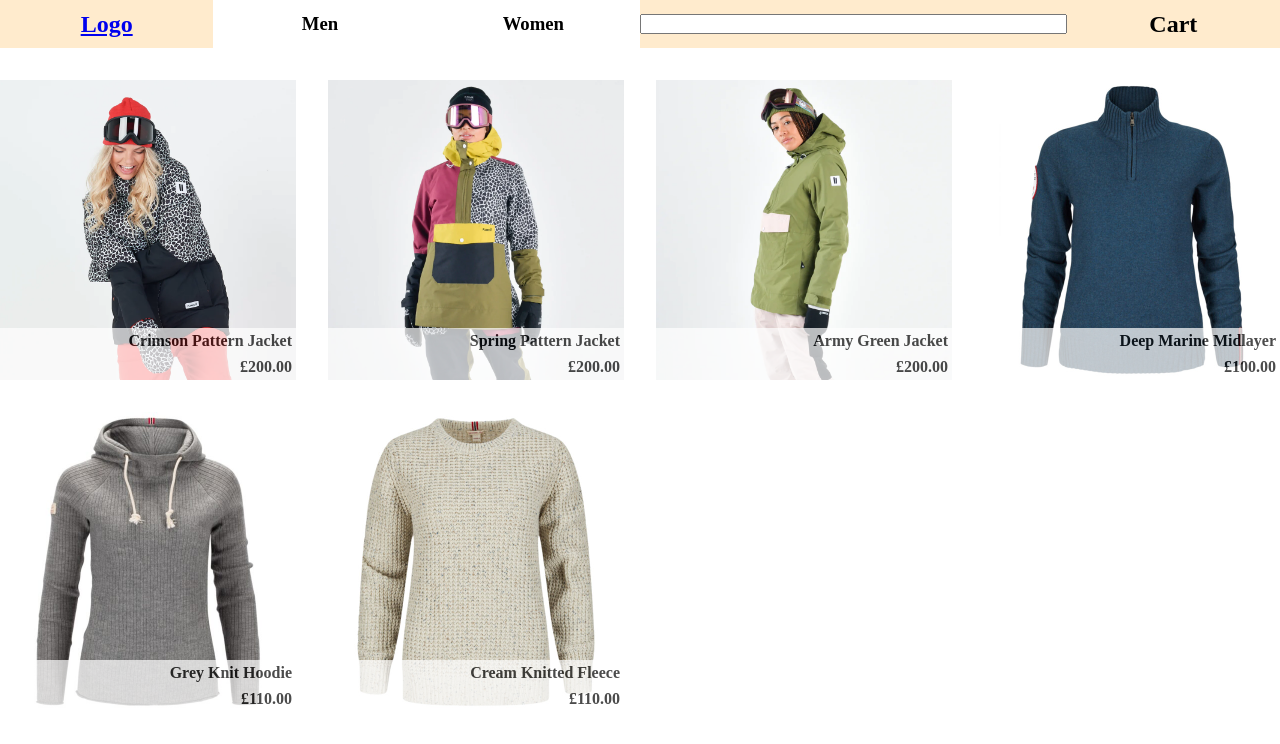
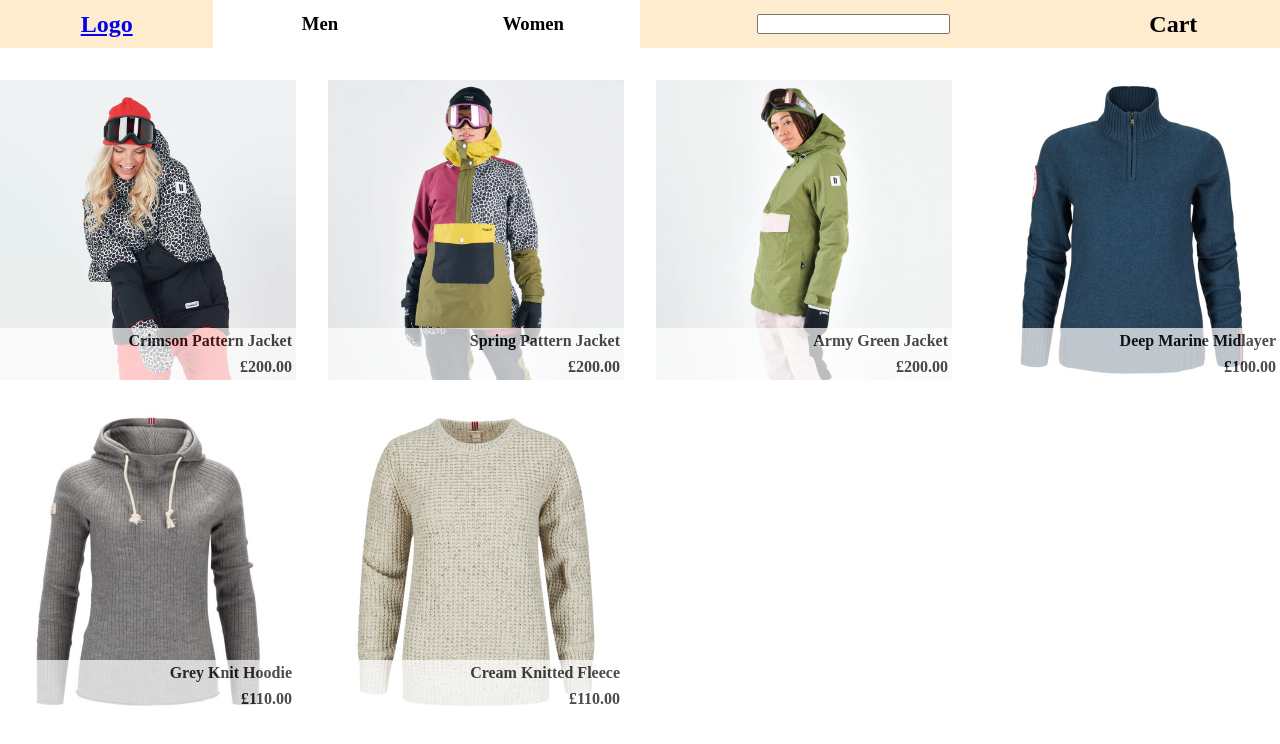
Before and after one commit to lewisjsmith/online-shop, a React (Vite) app: page /women in a window 1280 px wide. Shown: the top 744 px of the page. Built offline with nearby package versions, Linux system fonts and the light colour scheme.

Commit message:
Search bar finds results from starting character or matching word in value. Issue needs resolving that navigating from search result to search result will not refresh the product page component despite URL change.

```diff
--- a/src/App.jsx
+++ b/src/App.jsx
@@ -66,7 +66,7 @@ function App(props) {
 
           {products.map(item => {
             return (
-              <Route key={item.value} path={`product/${item.value}`} element={<ProductPage location={props.location} />} />
+              <Route key={item.value} exact={true} path={`/product/${item.value}`} element={<ProductPage location={props.location} />} />
             );
           })}
 
--- a/src/components/Navbar.jsx
+++ b/src/components/Navbar.jsx
@@ -4,6 +4,7 @@ import { ShopContext } from "../App";
 import styles from "../styles/Navbar.module.css";
 import Dropdown from "./Dropdown"
 import CardPanel from "./CartPanel";
+import SearchBar from "./SearchBar";
 
 function Navbar() {
 
@@ -43,7 +44,9 @@ function Navbar() {
                     <li className={styles["list-item"]}><Link to={"/"}><h2>Logo</h2></Link></li>
                     <Dropdown main={"men"} links={["coats", "midlayers", "shirts", "bibs", "accessories"]}/>
                     <Dropdown main={"women"} links={["coats", "midlayers", "shirts", "bibs", "accessories"]}/>
-                    <li className={styles["list-item"]}><input className={styles["search-bar"]} type="text" /></li>
+
+                    <li className={styles["list-item"]}><SearchBar /></li>
+
                     <li className={styles["list-item"]}><h2 onClick={() => setShow(!show)}>Cart {cartNumber === 0 ? "" : cartNumber}</h2></li>
                 </ul>
             </nav>
--- a/src/components/ProductPage.jsx
+++ b/src/components/ProductPage.jsx
@@ -4,7 +4,7 @@ import { ShopContext } from "../App";
 import styles from "../styles/ProductPage.module.css"
 import ImageSlider from "./ImageSlider";
 
-export default function ProductPage() {
+export default function ProductPage(props) {
 
     const { addToCart, products } = useContext(ShopContext);
     const { pathname } = useLocation();
--- /dev/null
+++ b/src/components/SearchBar.jsx
@@ -0,0 +1,30 @@
+import { useContext, useState } from 'react';
+import { Link } from 'react-router-dom';
+import { ShopContext } from '../App';
+import styles from '../styles/SearchBar.module.css';
+
+export default function SearchBar() {
+
+    const { products } = useContext(ShopContext);
+
+    const [query, setQuery] = useState("");
+
+    function handleChange(e) {
+        setQuery(e.target.value);
+    }
+
+    return (
+        <div className={styles["container"]}>
+            <input className={styles["search-bar"]} type="text" onChange={handleChange}></input>
+            <ul className={styles["search-results-list"]}>
+                {products.map(item => {
+                    if (item.value.split("-").includes(query) || item.value.charAt(0) === query) {
+                        return <li key={item.value}>
+                            <Link onClick={() => setQuery("") } to={`/product/${item.value}`}>{item.categories[0]} &gt; {item.value}</Link>
+                        </li>
+                    }
+                })}
+            </ul>
+        </div>
+    );
+}
--- a/src/styles/Dropdown.module.css
+++ b/src/styles/Dropdown.module.css
@@ -38,7 +38,7 @@
 
 .show-options {
   visibility: visible;
-  animation: expand 300ms ease-in-out;
+  animation: expand 200ms ease-in-out;
   transform-origin: top;
 }
 
--- a/src/styles/Navbar.module.css
+++ b/src/styles/Navbar.module.css
@@ -26,11 +26,3 @@ nav {
     align-items: center;
     width: 100%;
 }
-
-.search-bar {
-    width: 100%;
-    height: 2ch;
-    display: flex;
-    justify-content: center;
-    align-content: center;
-}
--- /dev/null
+++ b/src/styles/SearchBar.module.css
@@ -0,0 +1,38 @@
+.container {
+    position: relative;
+    height: 100%;
+    display: flex;
+    flex-direction: column;
+    justify-content: center;
+    align-items: center;
+
+    /* background-color: white; */
+  }
+
+.search-bar {
+    width: 100%;
+    height: 2ch;
+    display: flex;
+    justify-content: center;
+    align-content: center;
+}
+
+.search-results-list {
+    width: 100%;
+
+    position: absolute;
+    z-index: 1;
+
+    list-style-type: none;
+    padding: 0;
+    margin: 0;
+
+    top: 70%;
+
+    background-color: white;
+
+    display: flex;
+    flex-direction: column;
+    justify-content: flex-start;
+    align-items: flex-start;
+}
```
